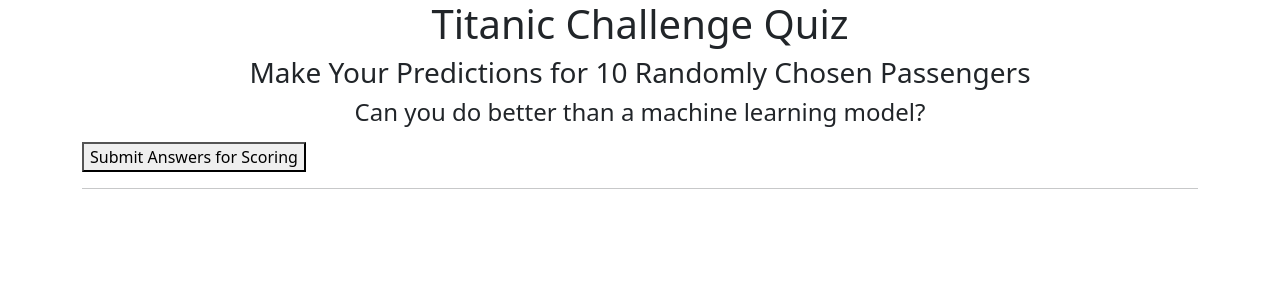
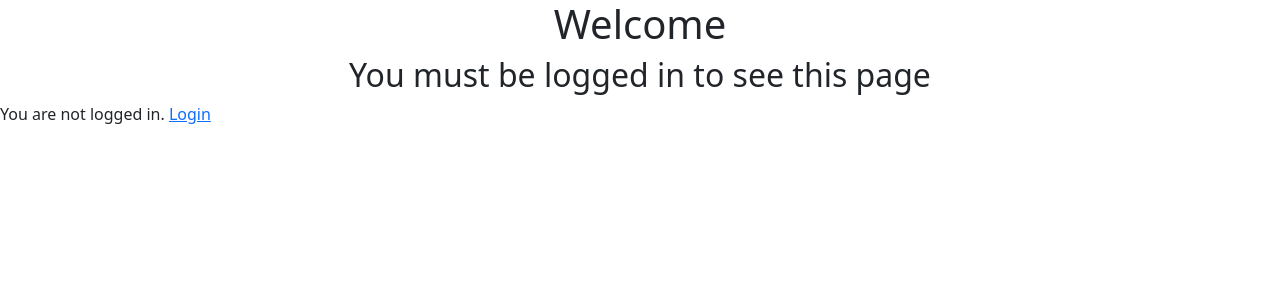
Before and after one commit to Richard76/AreYouSmarterThanAModel, a Django app: page /challenge in a window 1280 px wide. Shown: the top 300 px of the page. Run offline with Django 3.2, Linux system fonts and the light colour scheme; tables that the repository leaves empty hold one stand-in row (values such as "Sample post"); some libraries are stand-ins or nearby versions.

Commit message:
require login to take the quiz

```diff
--- a/templates/challenge.html
+++ b/templates/challenge.html
@@ -13,7 +13,17 @@
     <script src='https://cdn.plot.ly/plotly-latest.min.js'></script>
 </head>
 
+
+
 <body>
+
+{% if user.is_authenticated %}
+    <h1>Welcome {{ user.username }}!</h1>
+    <p align="center"><a href="{% url 'logout' %}">Logout</a><p>
+    <hr>
+
+
+
     {% csrf_token %}
     <div v-if="show_results">
     <div id="challenge" class="container">
@@ -79,13 +89,13 @@
 
         </div>
 
-
-
-
-
-
     </div>
     </div>
+{% else %}
+    <h1>Welcome</h1>
+    <h2>You must be logged in to see this page</h2>
+    <p allign="center">You are not logged in. <a href="{% url 'login' %}">Login</a></p>
+{% endif %}
     <script src="https://cdn.jsdelivr.net/npm/bootstrap@5.0.0-beta3/dist/js/bootstrap.bundle.min.js"
         integrity="sha384-JEW9xMcG8R+pH31jmWH6WWP0WintQrMb4s7ZOdauHnUtxwoG2vI5DkLtS3qm9Ekf"
         crossorigin="anonymous"></script>
--- a/templates/signup.html
+++ b/templates/signup.html
@@ -1,6 +1,9 @@
+
+<!--
 <h1>Sign up</h1>
 <form action="" method="post">
   {% csrf_token %}
   {{ form.as_p }}
   <input type="submit" value="Sign Up">
 </form>
+-->
```
